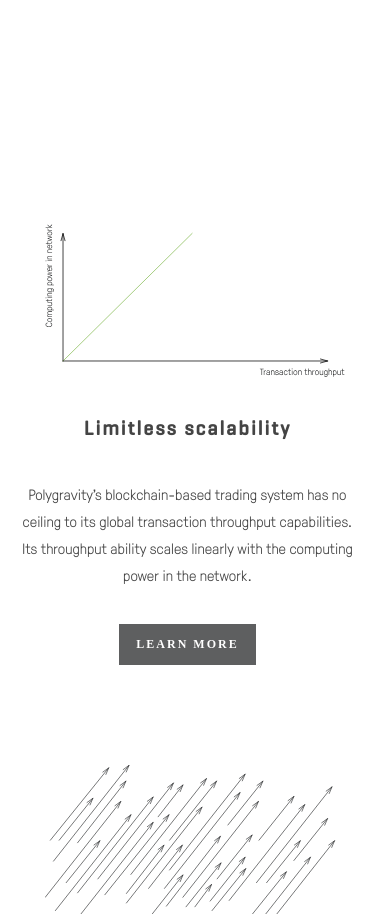
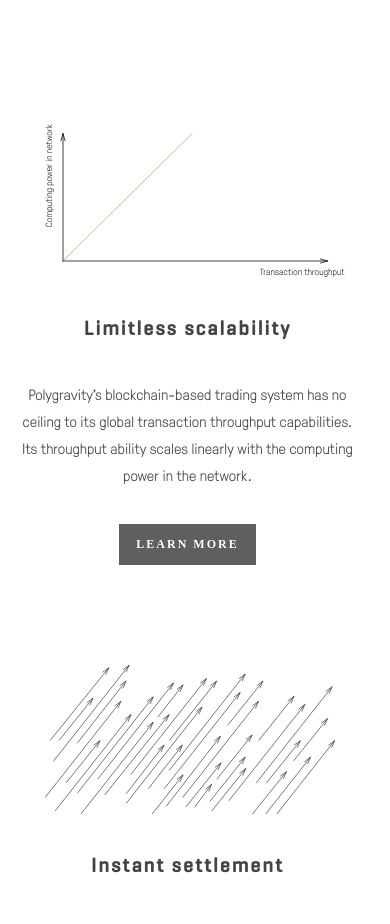
Before and after one commit to marcrowindo/polygravity, a plain HTML site: page index.html in a window 390 px wide. Shown: the part 860-1784 px from the top of the page. Drawn offline with Linux system fonts and the light colour scheme; some packages are replaced by stand-ins of ours; files whose address does not match are found by name; a web font is replaced by a local one.

Commit message:
finally worked

```diff
--- a/css/universal.css
+++ b/css/universal.css
@@ -1948,6 +1948,10 @@
   height: auto;
 }
 
+.top-image {
+  padding-top: 0px !important;
+}
+
 .image-container.exception {
   display: block !important;
 }
--- a/index.html
+++ b/index.html
@@ -126,7 +126,7 @@
         <div class="col-md-12">
 
           <div class="explanation-container">
-            <div class="col-lg-6 col-xs-12 image-container mobile-version" style="display: none">
+            <div class="col-lg-6 col-xs-12 image-container mobile-version top-image" style="display: none">
               <img src="img/usp/scalability.svg" alt="">
             </div>
             <div class="col-lg-6 col-xs-12 text-container">
```
Also changed, not shown: technology.html (+3 -3 lines).
